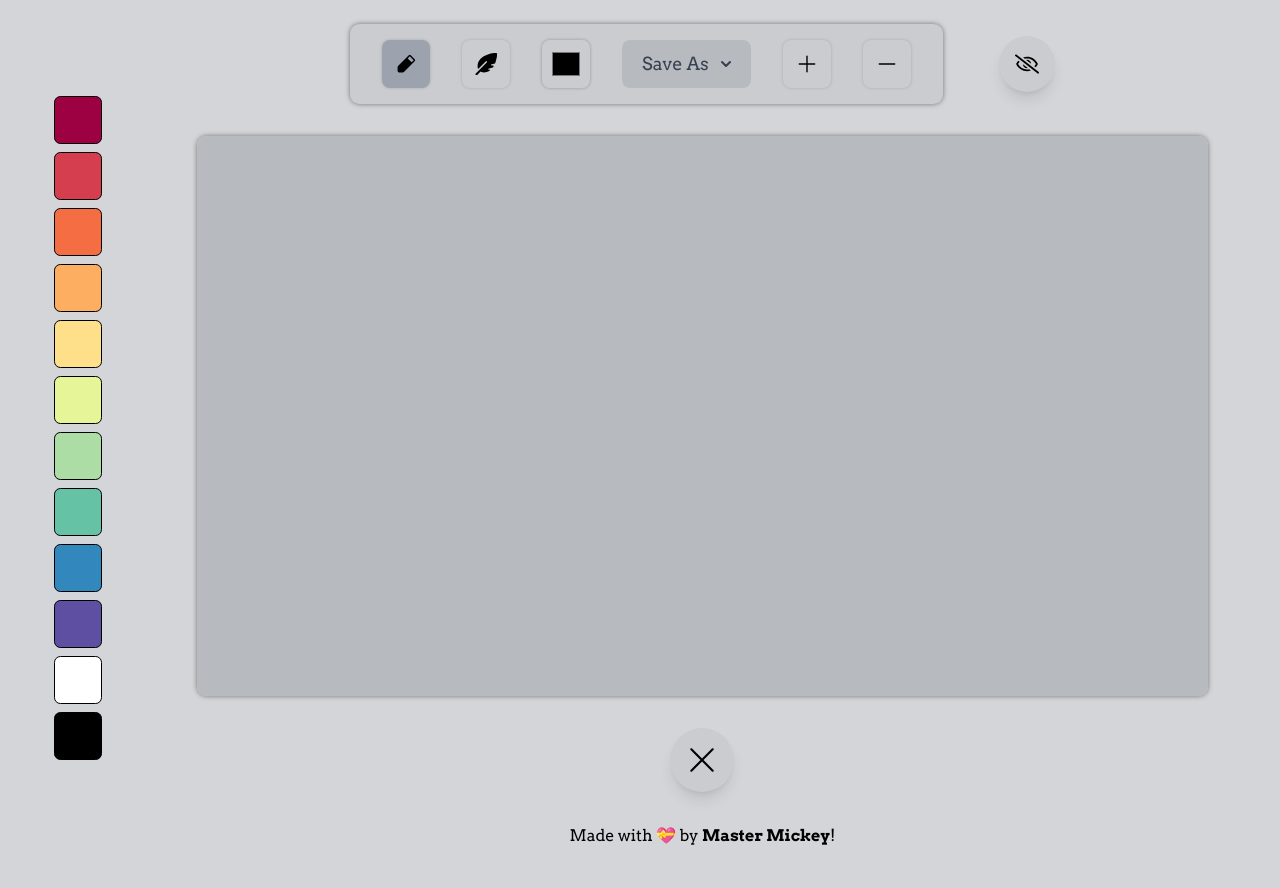
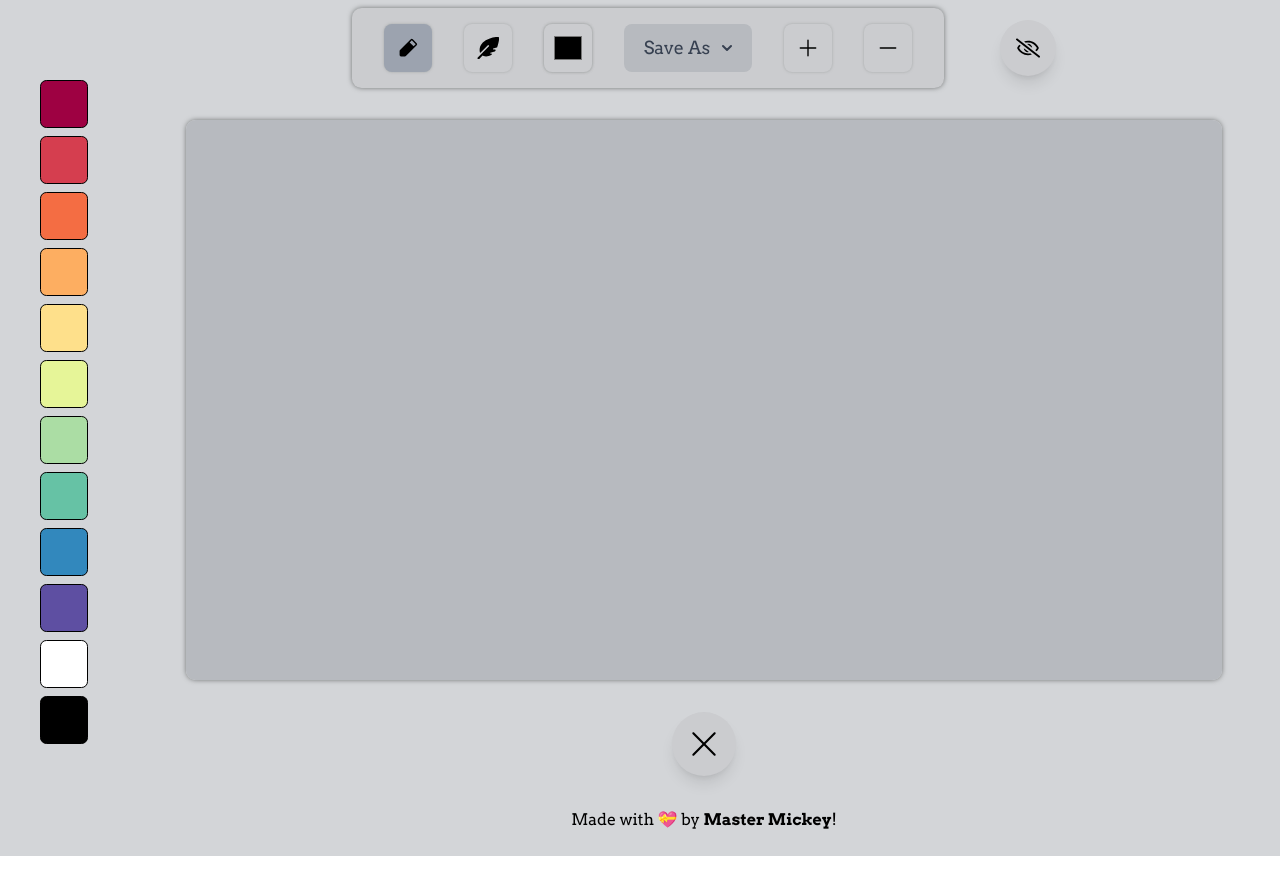
Before and after one commit to singodiyashubham87/Draw-it-out, a React (Vite) app: page / in a window 1280 px wide. After the commit the page ends 856 px from the top, so only its background shows below. Built offline with nearby package versions, Linux system fonts and the light colour scheme.

Commit message:
Update App.jsx

```diff
--- a/src/App.jsx
+++ b/src/App.jsx
@@ -23,7 +23,7 @@ function App() {
 
   return (
     <>
-      <div className="bg-[#d3d5d8] p-4 flex flex-col min-w-full justify-center gsm:flex-row">
+      <div className="bg-[#d3d5d8] flex flex-col min-w-full justify-center gsm:flex-row">
         {showMenuAndBgColor && (
           <div className="gsm:w-[10%] w-[85%] py-7 grid grid-cols-6 vsm:grid-cols-4 gsm:grid-cols-1 gap-2 vsm:gap-4 gsm:gap-2 gsm:py-[5rem] gsm:mb-8 mx-auto">
             {rainbowColors?.map((val, i) => (
```
